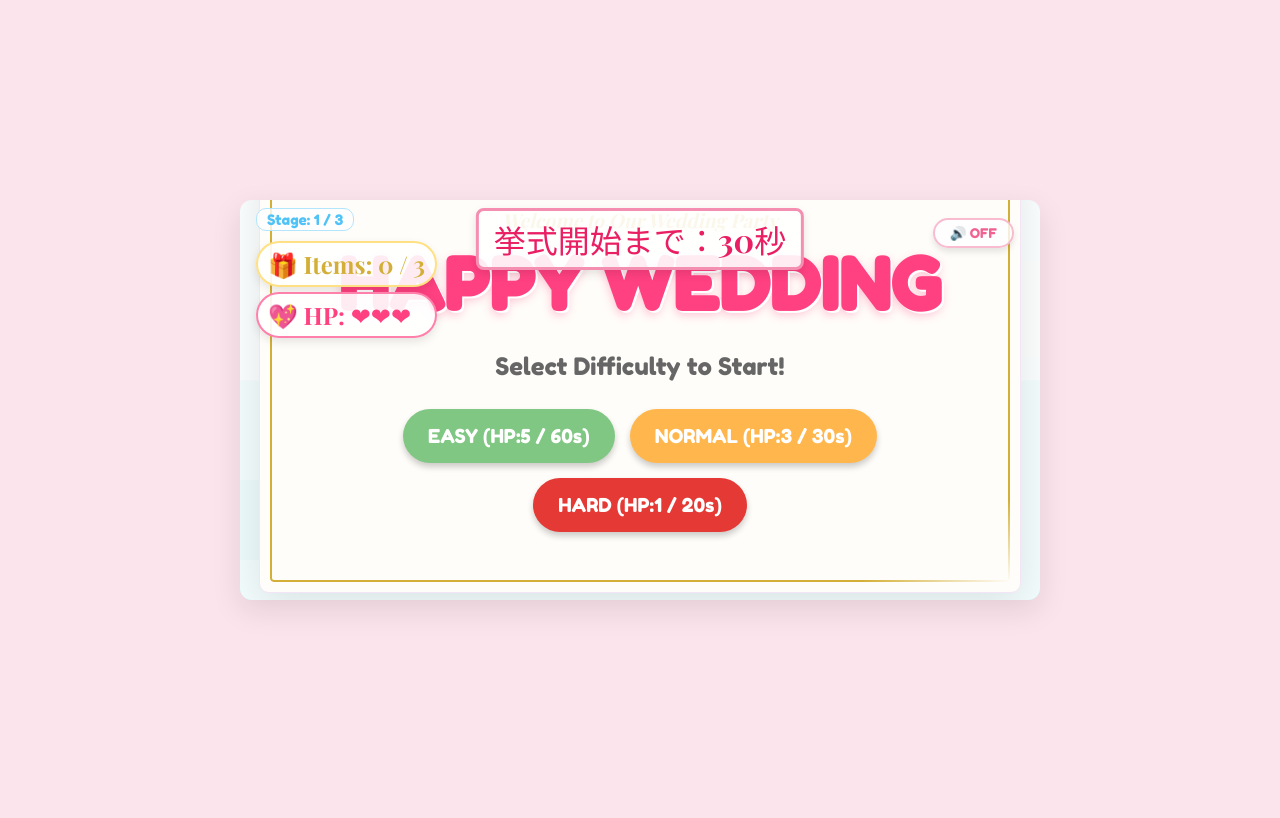
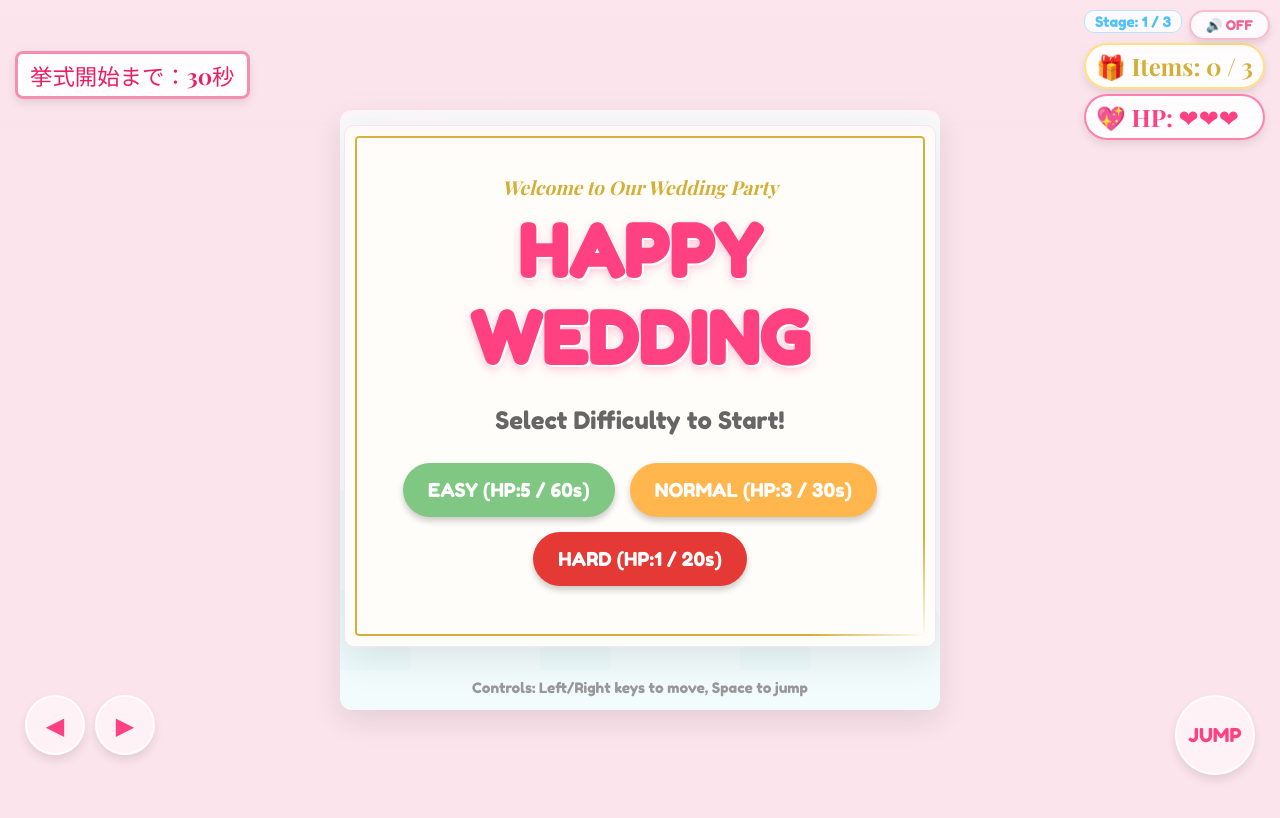
Before and after one commit to bishyama/game01, a plain HTML site: page index.html in a window 1280 px wide. Drawn offline with nearby package versions, Linux system fonts and the light colour scheme.

Commit message:
Add files via upload

```diff
--- a/game.js
+++ b/game.js
@@ -152,8 +152,8 @@ UI.soundToggle.addEventListener('click', (e) => {
     e.target.blur(); // Prevent Space key from triggering the button again
 });
 
-const GAME_WIDTH = canvas.width;
-const GAME_HEIGHT = canvas.height;
+const GAME_WIDTH = canvas.width; // 600
+const GAME_HEIGHT = canvas.height; // 600
 
 const STATE = { START: 0, PLAYING: 1, GAME_OVER: 2, CLEAR: 3 };
 let currentState = STATE.START;
--- a/index.html
+++ b/index.html
@@ -8,10 +8,6 @@
     <link href="https://fonts.googleapis.com/css2?family=Playfair+Display:wght@700&family=Fredoka+One&display=swap" rel="stylesheet">
 </head>
 <body>
-    <div id="game-container">
-        <canvas id="gameCanvas" width="800" height="400"></canvas>
-
-        <div id="ui-layer">
     <div id="hud-layer">
         <div id="time-counter">挙式開始まで：<span id="time-left">30</span>秒</div>
         <div class="hud-stats">
@@ -22,16 +18,11 @@
         <button id="sound-toggle" class="sound-btn">🔊 OFF</button>
     </div>
 
-            <div id="touch-controls">
-                <div class="d-pad">
-                    <button id="btn-left" class="touch-btn">◀</button>
-                    <button id="btn-right" class="touch-btn">▶</button>
-                </div>
-                <div class="action-btn">
-                    <button id="btn-jump" class="touch-btn">JUMP</button>
-                </div>
-            </div>
+    <div id="game-wrapper">
+        <div id="game-container">
+            <canvas id="gameCanvas" width="600" height="600"></canvas>
 
+            <div id="ui-layer">
                 <div id="start-screen" class="screen">
                     <div class="invitation-card">
                         <div class="invitation-border"></div>
@@ -81,6 +72,18 @@
                 </div>
             </div>
         </div>
+    </div>
+
+    <div id="touch-controls">
+        <div class="d-pad">
+            <button id="btn-left" class="touch-btn">◀</button>
+            <button id="btn-right" class="touch-btn">▶</button>
+        </div>
+        <div class="action-btn">
+            <button id="btn-jump" class="touch-btn">JUMP</button>
+        </div>
+    </div>
+
     <script src="game.js"></script>
 </body>
 </html>
--- a/style.css
+++ b/style.css
@@ -1,22 +1,30 @@
 body {
     margin: 0;
-    padding: 0;
+    padding: 10px;
     background-color: #fce4ec; /* pastel pink */
     display: flex;
     justify-content: center;
     align-items: center;
-    height: 100vh;
+    min-height: 100vh;
     font-family: 'Fredoka One', cursive, sans-serif;
-    overflow: hidden;
-    touch-action: none; /* Prevent browser handling of gestures */
+    overflow-x: hidden;
+    overflow-y: auto;
+    touch-action: none;
+}
+
+#game-wrapper {
+    display: flex;
+    flex-direction: column;
+    align-items: center;
+    width: 100%;
+    max-width: 600px;
+    margin: 60px 0; /* Space for fixed HUD */
 }
 
 #game-container {
     position: relative;
-    width: 100vw;
-    max-width: 800px;
-    height: auto;
-    aspect-ratio: 2 / 1;
+    width: 100%;
+    aspect-ratio: 1 / 1;
     box-shadow: 0 10px 30px rgba(0,0,0,0.1);
     border-radius: 12px;
     overflow: hidden;
@@ -39,29 +47,30 @@ canvas {
 }
 
 #hud-layer {
-    position: absolute;
-    top: 2%;
-    left: 2%;
-    width: 96%;
+    position: fixed;
+    top: 0;
+    left: 0;
+    width: 100%;
+    padding: 10px 15px;
     pointer-events: none;
-    z-index: 10;
+    z-index: 1000;
     display: flex;
     justify-content: space-between;
-    align-items: flex-start;
+    align-items: center;
+    box-sizing: border-box;
+    background: linear-gradient(to bottom, rgba(252, 228, 236, 0.9), transparent);
 }
 
 #time-counter {
     font-family: 'Playfair Display', serif;
-    font-size: clamp(1rem, 3vw, 2rem);
+    font-size: clamp(0.9rem, 4vw, 1.4rem);
     color: #e91e63;
     background: rgba(255, 255, 255, 0.9);
-    padding: 5px 15px;
+    padding: 5px 12px;
     border-radius: 8px;
     box-shadow: 0 4px 10px rgba(0, 0, 0, 0.1);
     border: 3px solid #f48fb1;
-    position: absolute;
-    left: 50%;
-    transform: translateX(-50%);
+    flex-shrink: 0;
 }
 
 .hud-stats {
@@ -129,22 +138,23 @@ canvas {
 }
 
 #touch-controls {
-    position: absolute;
-    bottom: 5%;
+    position: fixed;
+    bottom: 25px;
     left: 0;
     width: 100%;
     display: flex;
     justify-content: space-between;
-    padding: 0 5%;
+    padding: 0 25px;
     box-sizing: border-box;
     pointer-events: none;
-    z-index: 20;
+    z-index: 1000;
 }
 
 /* Hide touch buttons on wider screens (assuming desktop) */
+/* Adjust touch buttons visibility */
 @media (min-width: 850px) {
     #touch-controls {
-        display: none;
+        pointer-events: auto;
     }
 }
 
```
Lines whose indentation alone changed are shown as unchanged.
